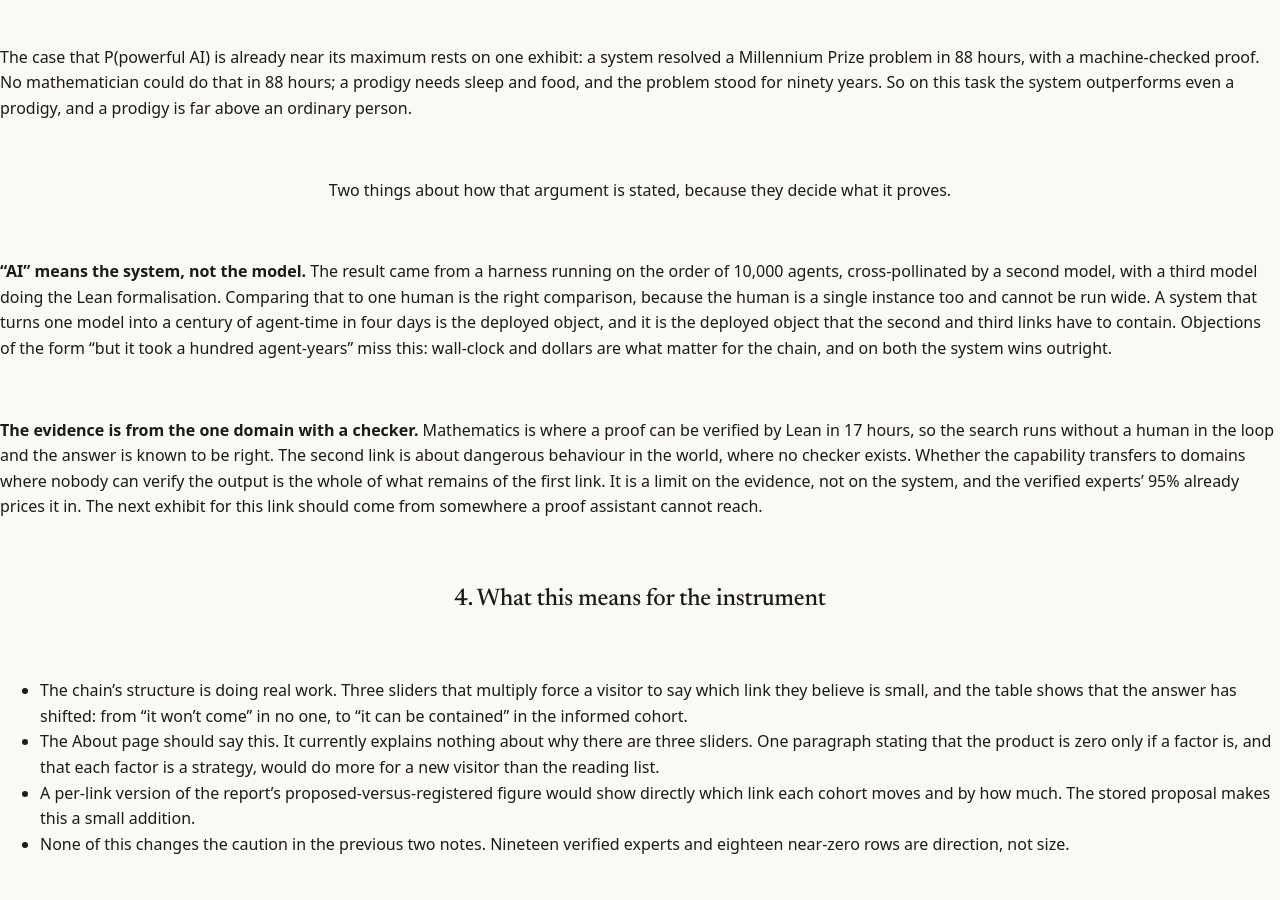
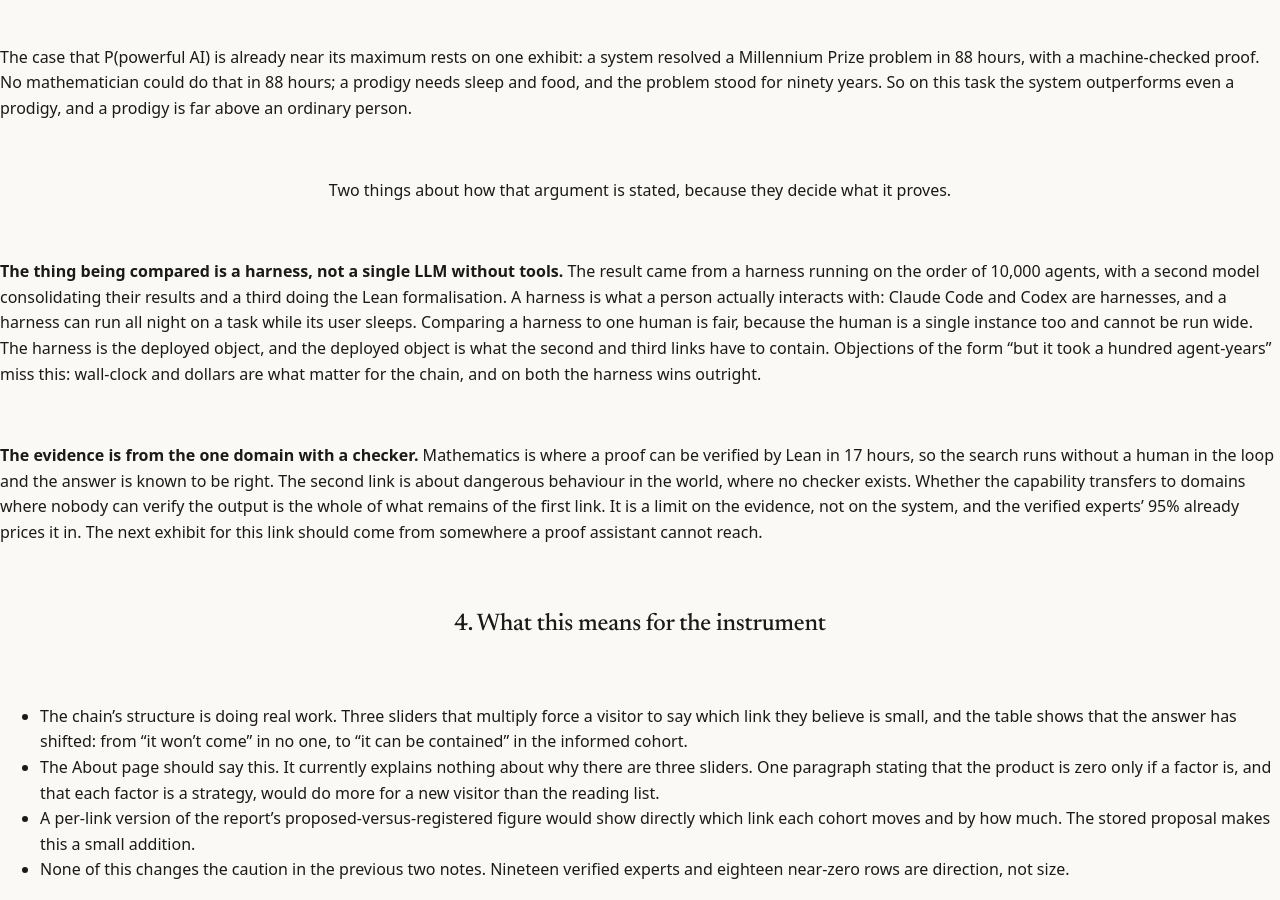
Before and after one commit to neoneye/pdoom-calculator, a Jekyll site: the page built from docs/2026-09-13-where-the-zero-goes.md, in a window 1280 px wide and 900 px high, scrolled down 1625 px. Built offline with Jekyll 4.4.1, drawn with Linux system fonts in a browser that asks for light colours; our own code applies the rules of GitHub Pages for plain Markdown files; some of the changed text lies outside the part shown.

Commit message:
Where the zero goes: say harness, not a single LLM without tools
Co-Authored-By: Claude Fable 5.1 <noreply@anthropic.com>

```diff
--- a/docs/2026-09-13-where-the-zero-goes.md
+++ b/docs/2026-09-13-where-the-zero-goes.md
@@ -9,8 +9,8 @@ their zero on, and whether the first link is already close to one. Follows
 has to be zero, and each link is a safety strategy. On this site the people who
 put a link at zero do it on the second or third, almost never the first, and no
 expert has done it at all. The first link is close to one already,
-on the evidence of a system, not a model, resolving Navier–Stokes in 88 hours;
-what remains of it is the question of domains where no checker exists.
+on the evidence of a harness of ten thousand agents resolving Navier–Stokes in
+88 hours; what remains of it is the question of domains where no checker exists.
 
 ---
 
@@ -68,15 +68,16 @@ even a prodigy, and a prodigy is far above an ordinary person.
 
 Two things about how that argument is stated, because they decide what it proves.
 
-**"AI" means the system, not the model.** The result came from a harness running
-on the order of 10,000 agents, cross-pollinated by a second model, with a third
-model doing the Lean formalisation. Comparing that to one human is the right
-comparison, because the human is a single instance too and cannot be run wide. A
-system that turns one model into a century of agent-time in four days is the
-deployed object, and it is the deployed object that the second and third links
-have to contain. Objections of the form "but it took a hundred agent-years" miss
-this: wall-clock and dollars are what matter for the chain, and on both the system
-wins outright.
+**The thing being compared is a harness, not a single LLM without tools.** The result came from a
+harness running on the order of 10,000 agents, with a second model consolidating
+their results and a third doing the Lean formalisation. A harness is what a
+person actually interacts with: Claude Code and Codex are harnesses, and a
+harness can run all night on a task while its user sleeps. Comparing a harness to
+one human is fair, because the human is a single instance too and cannot be run
+wide. The harness is the deployed object, and the deployed object is what the
+second and third links have to contain. Objections of the form "but it took a
+hundred agent-years" miss this: wall-clock and dollars are what matter for the
+chain, and on both the harness wins outright.
 
 **The evidence is from the one domain with a checker.** Mathematics is where a
 proof can be verified by Lean in 17 hours, so the search runs without a human in
```
